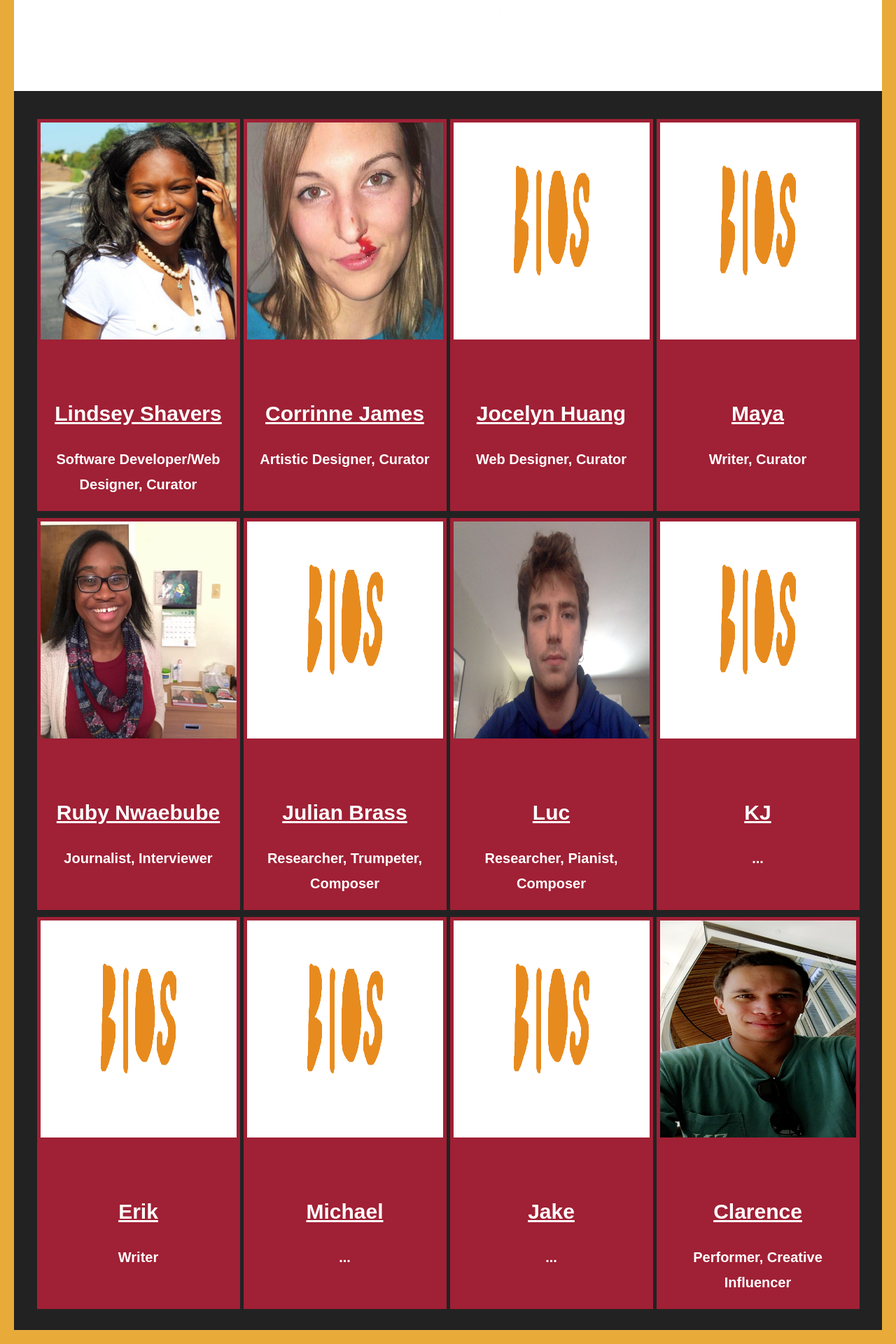
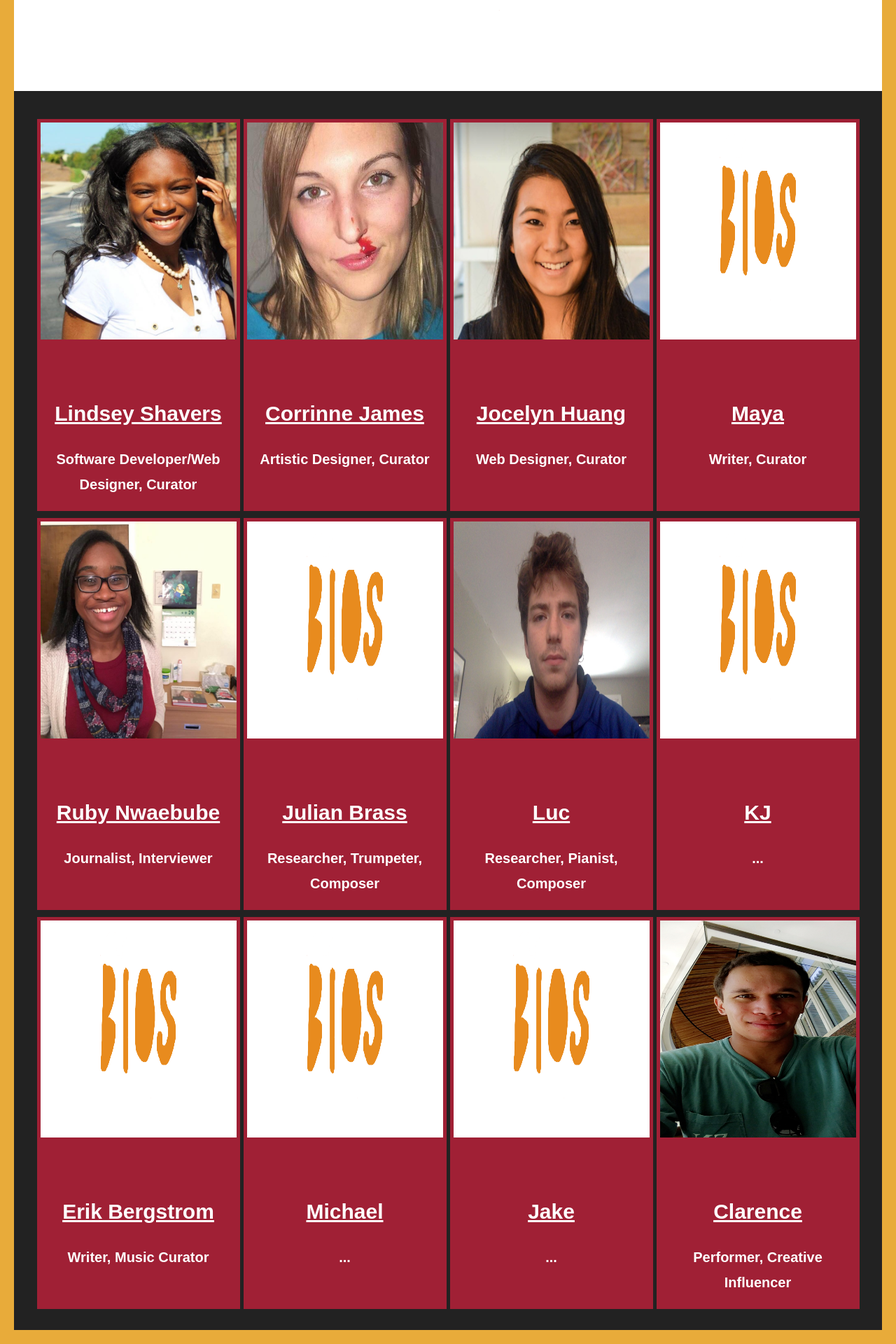
Before and after one commit to JocelynYH/music-4523, a React (Create React App) app: page /Team in a window 1280 px wide. Shown: the part 630-2550 px from the top of the page at 70% size. Built offline with nearby package versions, Linux system fonts and the light colour scheme.

Commit message:
Add in info for bio page

```diff
--- a/src/components/team.js
+++ b/src/components/team.js
@@ -16,7 +16,7 @@ class Team extends Component {
                     {/*Lindsey */}
                     <div className="show-image">
                       <img src={require('../images/bios/linds.jpg')} />
-                      <p className="overlay">“The trouble with the people on this planet is they refuse to think they refuse to believe anything except what they know” - Sun Ra</p>
+                      <p className="overlay">“Hip-hop is the people. What the people are moving toward is what hip-hop is. I think people are moving toward a freer way of thinking. Openness.” - Erykah Badu</p>
                       <h1>Lindsey Shavers</h1>
                       <h2>Software Developer/Web Designer, Curator</h2>
                     </div>
@@ -31,8 +31,8 @@ class Team extends Component {
 
                     {/*Jocelyn*/}
                     <div className="show-image">
-                      <img src={require('../images/bios.png')} />
-                      <p className="overlay"> Quote </p>
+                      <img src={require('../images/bios/jocelyn.png')} />
+                      <p className="overlay">"When the higher forces give you the gift of music... it must be well used for the gift of humanity." - Fela Kuti</p>
                       <h1>Jocelyn Huang</h1>
                       <h2>Web Designer, Curator</h2>
                     </div>
@@ -85,8 +85,8 @@ Kodwo Eshun</p>
                     <div className="show-image">
                       <img src={require('../images/bios.png')} />
                       <p className="overlay">“The trouble with the people on this planet is they refuse to think they refuse to believe anything except what they know” - Sun Ra</p>
-                      <h1>Erik</h1>
-                      <h2>Writer</h2>
+                      <h1>Erik Bergstrom</h1>
+                      <h2>Writer, Music Curator</h2>
                     </div>
 
                     {/*Michael*/}
```
Also changed, not shown: src/images/bios/jocelyn.png (added).
